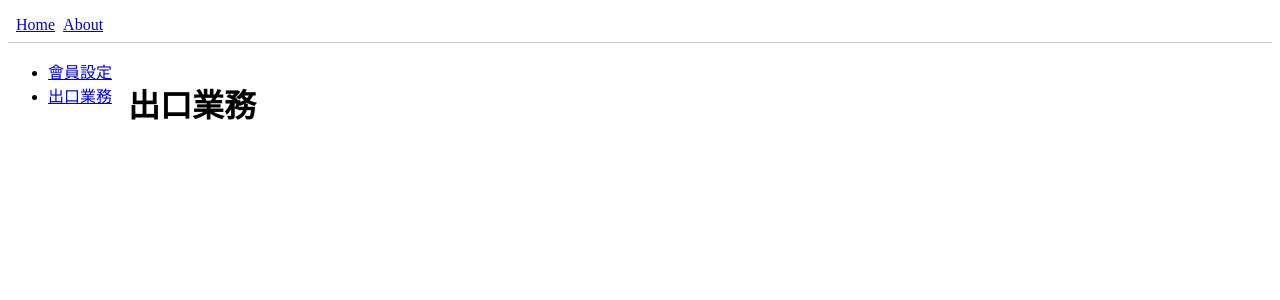
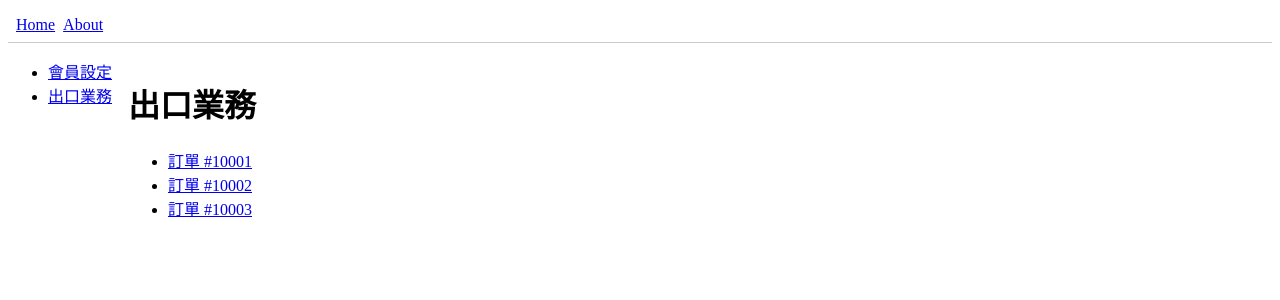
Before and after one commit to matthung0807/nuxt3-demo, a Nuxt app: page /home/export in a window 1280 px wide. Shown: the top 300 px of the page. Built offline with nearby package versions, Linux system fonts and the light colour scheme.

Commit message:
dynamic route

```diff
--- a/pages/home/export.vue
+++ /dev/null
@@ -1,3 +0,0 @@
-<template>
-  <h1>出口業務</h1>
-</template>
--- /dev/null
+++ b/pages/home/export/[orderId].vue
@@ -0,0 +1,11 @@
+<script setup>
+const route = useRoute()
+const orderId = route.params.orderId
+</script>
+
+<template>
+  <div>
+    <h1>訂單詳情 #{{ orderId }}</h1>
+    <NuxtLink to="/home/export">返回列表</NuxtLink>
+  </div>
+</template>
--- /dev/null
+++ b/pages/home/export/index.vue
@@ -0,0 +1,20 @@
+<template>
+  <div>
+    <h1>出口業務</h1>
+    <ul>
+      <li v-for="order in orders" :key="order.id">
+        <NuxtLink :to="`/home/export/${order.id}`">
+          訂單 #{{ order.id }}
+        </NuxtLink>
+      </li>
+    </ul>
+  </div>
+</template>
+
+<script setup>
+const orders = [
+  { id: 10001 },
+  { id: 10002 },
+  { id: 10003 },
+]
+</script>
```
